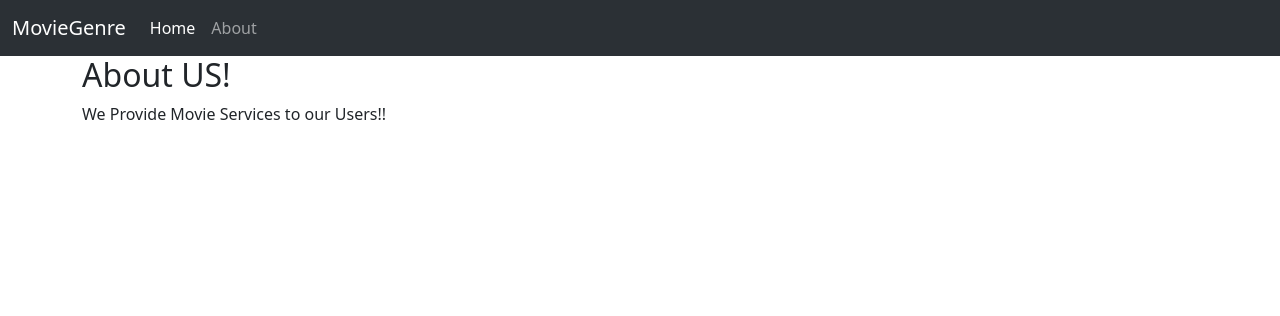
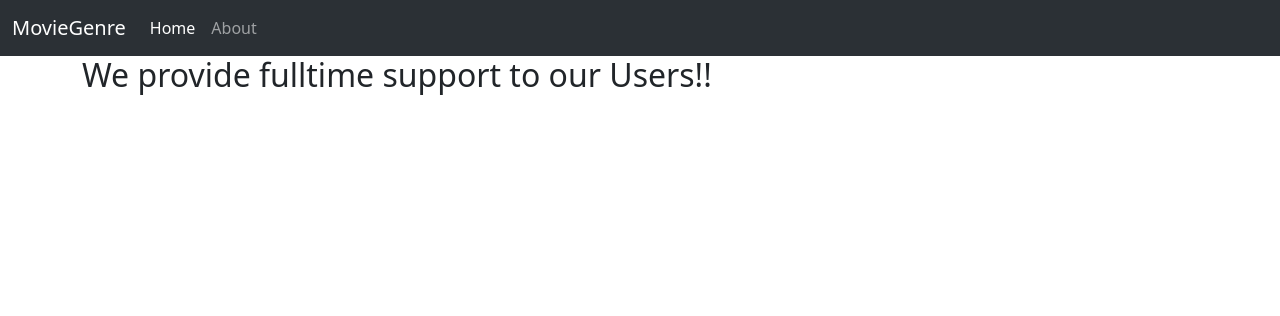
Before and after one commit to saadizm/MovieGenreClassification, a Flask app: template templates/about.html in a window 1280 px wide. Shown: the top 316 px of the page. Run offline with Flask 3, Linux system fonts and the light colour scheme; the template is opened without the code that fills it, so the values that code supplies are empty.

Commit message:
Changes Made in DeveloperA Branch

```diff
--- a/app.py
+++ b/app.py
@@ -7,11 +7,9 @@ app = Flask(__name__)
 def hello_world():
     return render_template("index.html")
 
-
-@app.route("/about")
+@app.route("/About")
 def about():
     return render_template("about.html")
 
-
 if __name__ == "__main__":
     app.run(debug=True,host="0.0.0.0")
--- a/templates/about.html
+++ b/templates/about.html
@@ -1,13 +1,12 @@
-{%extends "base.html" %}
-
-{%block title%} About {%endblock %}
+{%extends "base.html"%}
+{%block title%}
+    About
+{%endblock%}
 
 {%block content%}
 
-<div class="container">
- <h2> About US!</h2>
-
- <p> We Provide Movie Services to our Users!!</p>
-</div>
+ <div class="container">
+    <h2> We provide fulltime support to our Users!! </h2>
+ </div>
 
 {%endblock%}
```
